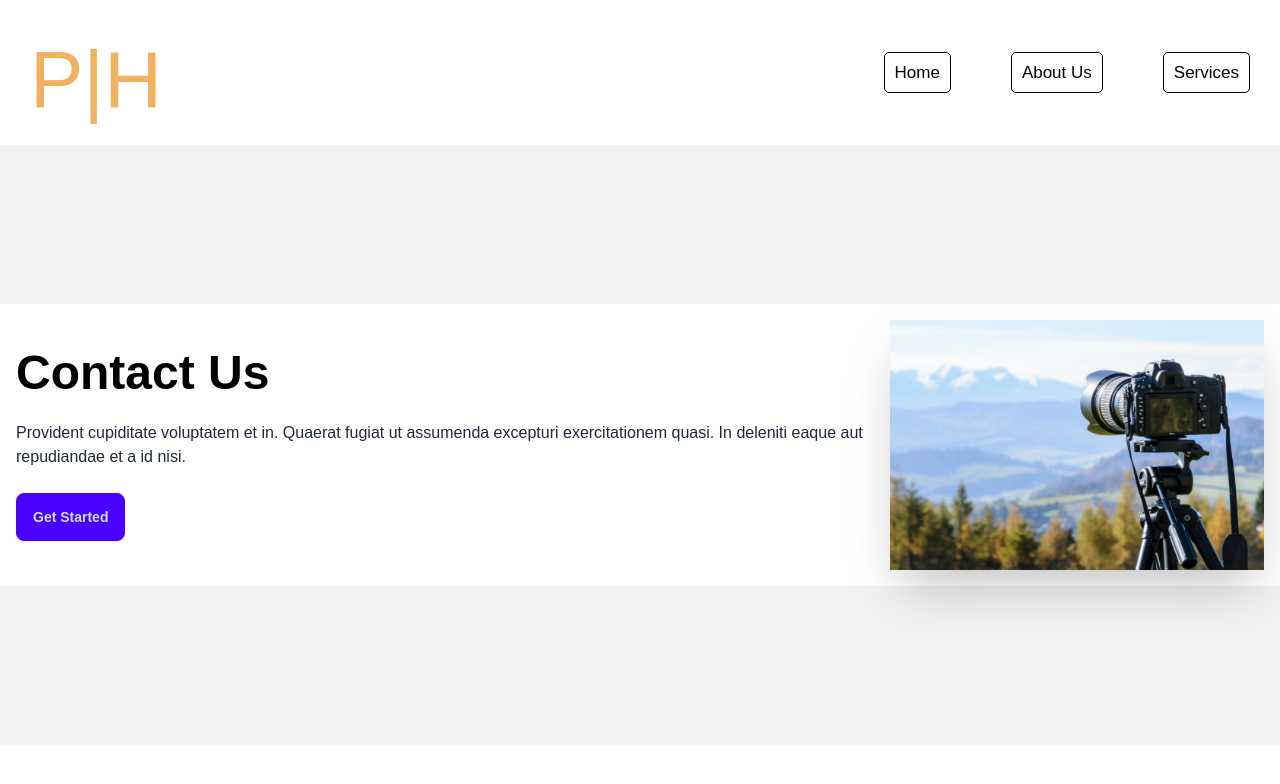
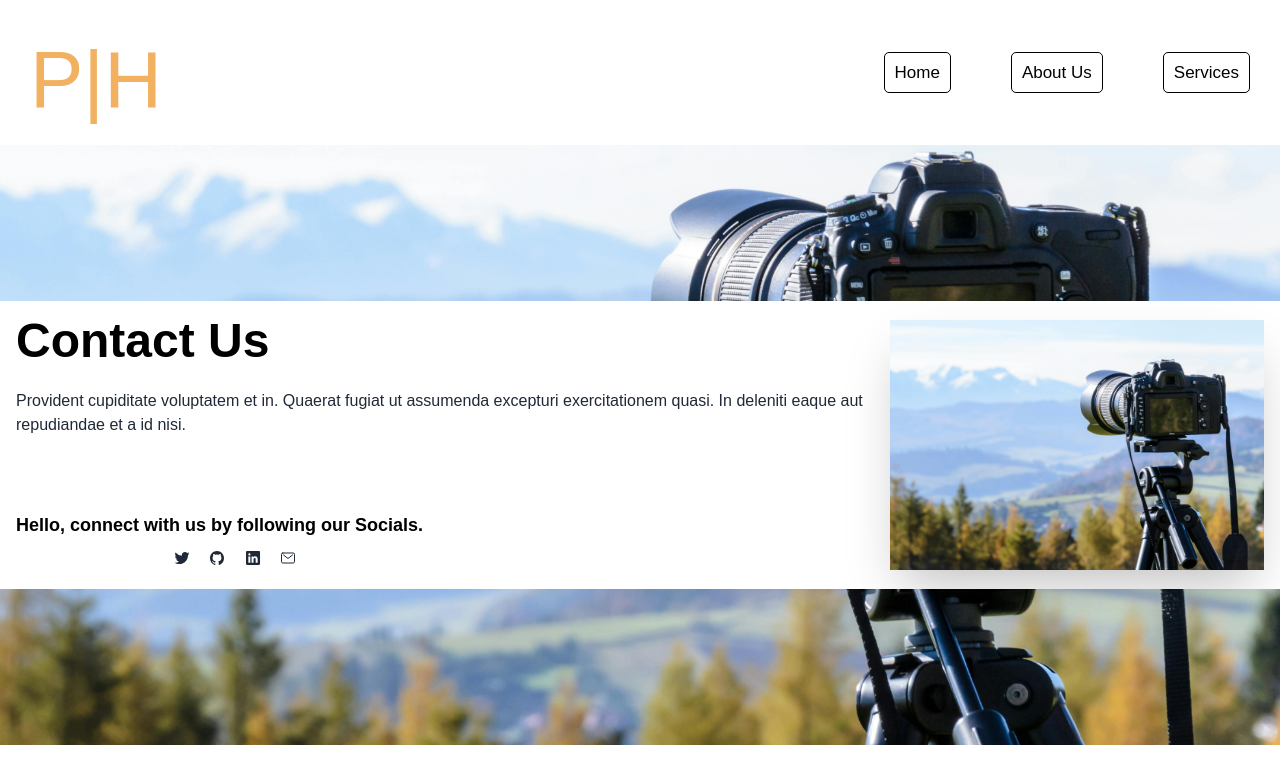
Before and after one commit to Kadgtgt/photography-hub, a plain HTML site: page html/contactus.html in a window 1280 px wide. Drawn offline with nearby package versions, Linux system fonts and the light colour scheme.

Commit message:
service page done

```diff
--- a/html/contactus.html
+++ b/html/contactus.html
@@ -27,7 +27,7 @@
 		</header>
 
 		<section>
-			<div class="hero bg-base-200 h-3/4">
+			<div class="hero bg-base-200 h-3/4 bg-local" style="background-image: url(/cam4.jpg)">
 				<div class="hero-content flex-col lg:flex-row-reverse">
 					<img src="/cam4.jpg" class="w-[30%] shadow-2xl" />
 					<div>
@@ -37,10 +37,38 @@
 							excepturi exercitationem quasi. In deleniti eaque aut repudiandae et a
 							id nisi.
 						</p>
-						<button class="btn btn-primary">Get Started</button>
+
+						<div class="mt-[50px]">
+							<h3 class="font-bold text-lg text-[black]">
+								Hello, connect with us by following our Socials.
+							</h3>
+							<div class="ml-[158px] pt-[10px]">
+								<a class="pr-[15px]" href="https://x.com/rileydevis">
+									<ion-icon name="logo-twitter"></ion-icon>
+								</a>
+								<a class="pr-[15px]" href="https://github.com/Kadgtgt">
+									<ion-icon name="logo-github"></ion-icon>
+								</a>
+								<a
+									class="pr-[15px]"
+									href="https://www.linkedin.com/in/kintu-devis-0a755b262/"
+								>
+									<ion-icon name="logo-linkedin"></ion-icon>
+								</a>
+								<a href="deviskintu@gmail.com">
+									<ion-icon name="mail-outline"></ion-icon>
+								</a>
+							</div>
+						</div>
 					</div>
 				</div>
 			</div>
 		</section>
+
+		<script
+			type="module"
+			src="https://unpkg.com/ionicons@7.1.0/dist/ionicons/ionicons.esm.js"
+		></script>
+		<script nomodule src="https://unpkg.com/ionicons@7.1.0/dist/ionicons/ionicons.js"></script>
 	</body>
 </html>
```
Also changed, not shown: html/homepage.html (+3 -3 lines).
